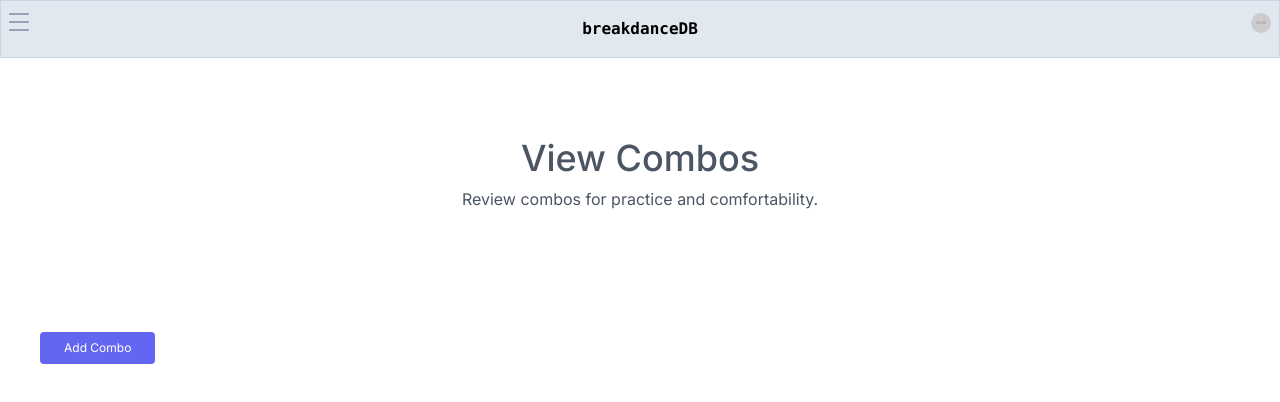
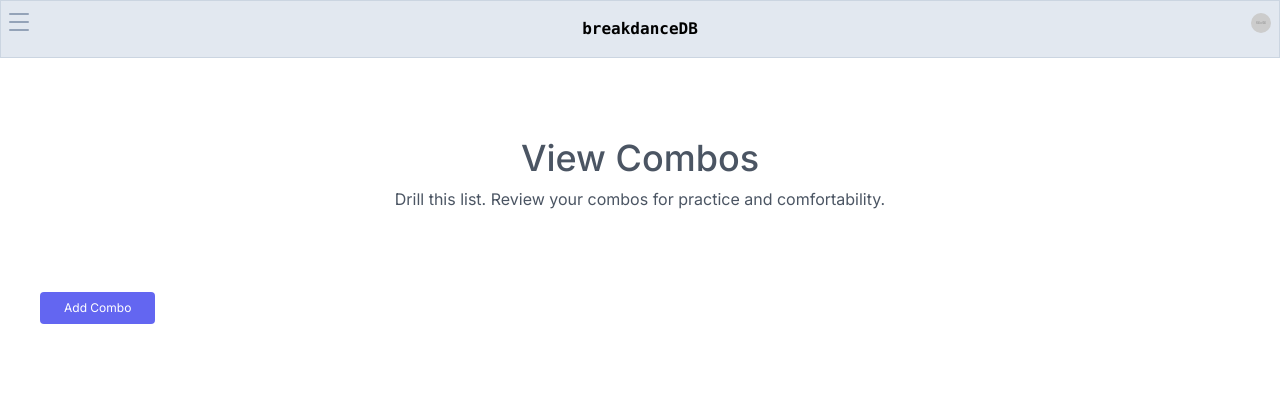
Before and after one commit to volaix/breakdancedb, a Next.js app: page /viewcombos in a window 1280 px wide. Shown: the top 402 px of the page. Built offline with nearby package versions, Linux system fonts and the light colour scheme.

Commit message:
view combos works

```diff
--- a/src/app/_utils/localStorageTypes.ts
+++ b/src/app/_utils/localStorageTypes.ts
@@ -199,6 +199,7 @@ export type ZustandGlobalStore = GlobalStateProperties & {
   setDanceList: (list: string[]) => void
   //-----Getters (Root level keys )------
   getLsFlows: () => GlobalStateProperties[typeof lsFlows]
+  getLsCombos: () => GlobalStateProperties[typeof lsCombos]
   getLsUserMoves: () => GlobalStateProperties[typeof lsUserMoves]
   getLsUserLearning: () => Move[]
   getDanceList: () => string[]
--- a/src/app/_utils/zustandLocalStorage.ts
+++ b/src/app/_utils/zustandLocalStorage.ts
@@ -86,6 +86,7 @@ export const useZustandStore = create<ZustandGlobalStore>()(
 
         //-----Getters (Root level keys )------
         getLsFlows: () => get()[lsFlows],
+        getLsCombos: () => get()[lsCombos],
         getLsUserMoves: () => get()[lsUserMoves],
         getLsUserLearning: () => get()[lsUserLearning],
         getDanceList: () => get()[lsDanceList],
--- a/src/app/viewcombos/page.tsx
+++ b/src/app/viewcombos/page.tsx
@@ -3,7 +3,7 @@
 import Link from 'next/link'
 import { useEffect, useState } from 'react'
 import RenderThunder from '../_components/RenderChilli'
-import { FlowDictionary } from '../_utils/localStorageTypes'
+import { ComboDictionary, FlowDictionary } from '../_utils/localStorageTypes'
 import { useZustandStore } from '../_utils/zustandLocalStorage'
 
 /**
@@ -13,77 +13,70 @@ import { useZustandStore } from '../_utils/zustandLocalStorage'
  */
 export default function RenderViewCombos() {
   //------------------------------state---------------------------------
-  const [flows, setFlows] = useState<FlowDictionary | null>(null)
-  const getLsFlows = useZustandStore((state) => state.getLsFlows)
+  const [combos, setCombos] = useState<ComboDictionary | null>(null)
+  const getLsCombos = useZustandStore((state) => state.getLsCombos)
 
   //-----------------------------hooks-------------------------------
 
   //updates flows using localstorage
   useEffect(() => {
-    setFlows(getLsFlows())
-  }, [getLsFlows])
+    setCombos(getLsCombos() || null)
+  }, [getLsCombos])
 
   //-----------------------------render---------------------------------
 
   return (
     <div className="w-full dark:bg-gray-900">
       <div className="mt-20">
-        <div className="mb-10 flex w-full flex-col text-center dark:text-gray-400">
+        <div className="mb-5 flex w-full flex-col text-center dark:text-gray-400">
           {/* ------------title------------- */}
           <h1 className="title-font mb-2 text-3xl font-medium sm:text-4xl dark:text-white">
             View Combos
           </h1>
           {/* ---------------subtitle---------- */}
           <p className="mx-auto px-2 text-base leading-relaxed lg:w-2/3">
-            Review combos for practice and comfortability.
+            Drill this list. Review your combos for practice and comfortability.
           </p>
         </div>
-        <div className="flex flex-wrap pt-10">
-          {/* ---------render flow boxes ------------ */}
-          {flows &&
-            Object.entries(flows).map(
-              ([key, { entryMove, exitMove, keyMove, rating, notes }], i) => {
+        <div className="flex flex-wrap pt-5">
+          {/* ---------render combo boxes ------------ */}
+          {combos &&
+            Object.entries(combos).map(
+              ([comboId, { displayName, notes, execution, sequence }], i) => {
                 return (
-                  <div className="w-1/3 p-1" key={key}>
-                    <div
-                      className="relative flex h-full flex-col overflow-hidden rounded-lg
-     bg-gray-100 bg-opacity-75
-      px-3 pb-6 pt-5 text-center dark:bg-gray-800 dark:bg-opacity-40"
-                    >
-                      <div className="flex flex-row-reverse">
+                  <div className="w-1/3 p-1" key={comboId}>
+                    <div className="relative flex h-full flex-col overflow-hidden rounded-lg bg-gray-100 bg-opacity-75 px-3 pb-6 pt-5 text-center dark:bg-gray-800 dark:bg-opacity-40">
+                      <h2 className="bold text-xs dark:text-white">
+                        {displayName}
+                      </h2>
+                      <div className="mt-2 flex flex-row-reverse">
                         {Array.from(Array(5)).map((_, i) => {
                           return (
-                            <RenderThunder key={i} checked={i === 5 - rating} />
+                            <RenderThunder
+                              key={i}
+                              checked={i === 5 - execution}
+                            />
                           )
                         })}
                       </div>
+                      <label className="text-[9px]">Execution</label>
 
                       <h1 className="title-font mb-1 text-[9px] font-medium text-black dark:text-white">
-                        {[
-                          {
-                            category: entryMove.category,
-                            displayText: entryMove.displayName,
-                          },
-                          {
-                            category: keyMove.category,
-                            displayText: keyMove.displayName,
-                          },
-                          {
-                            category: exitMove.category,
-                            displayText: exitMove.displayName,
-                          },
-                        ].map(({ category, displayText }) => {
+                        {sequence.map(({ moves }, index) => {
                           return (
                             <div
-                              key={displayText}
-                              className="flex flex-col items-start overflow-hidden	text-ellipsis whitespace-nowrap"
+                              key={moves.toString()}
+                              className="flex flex-col items-start text-ellipsis"
                             >
-                              <div className="text-[6px] text-gray-400 dark:text-gray-500">{`${category}: `}</div>
-                              <div>{displayText}</div>
+                              <div className="text-[6px] text-gray-400 dark:text-gray-500">
+                                {index + 1}
+                              </div>
+                              <div>{moves.join(' -> ')}</div>
                             </div>
                           )
                         })}
                       </h1>
+                      <label className="text-[9px]">Notes</label>
                       <p className="text-[6px]  leading-relaxed">{notes}</p>
                     </div>
                   </div>
```
